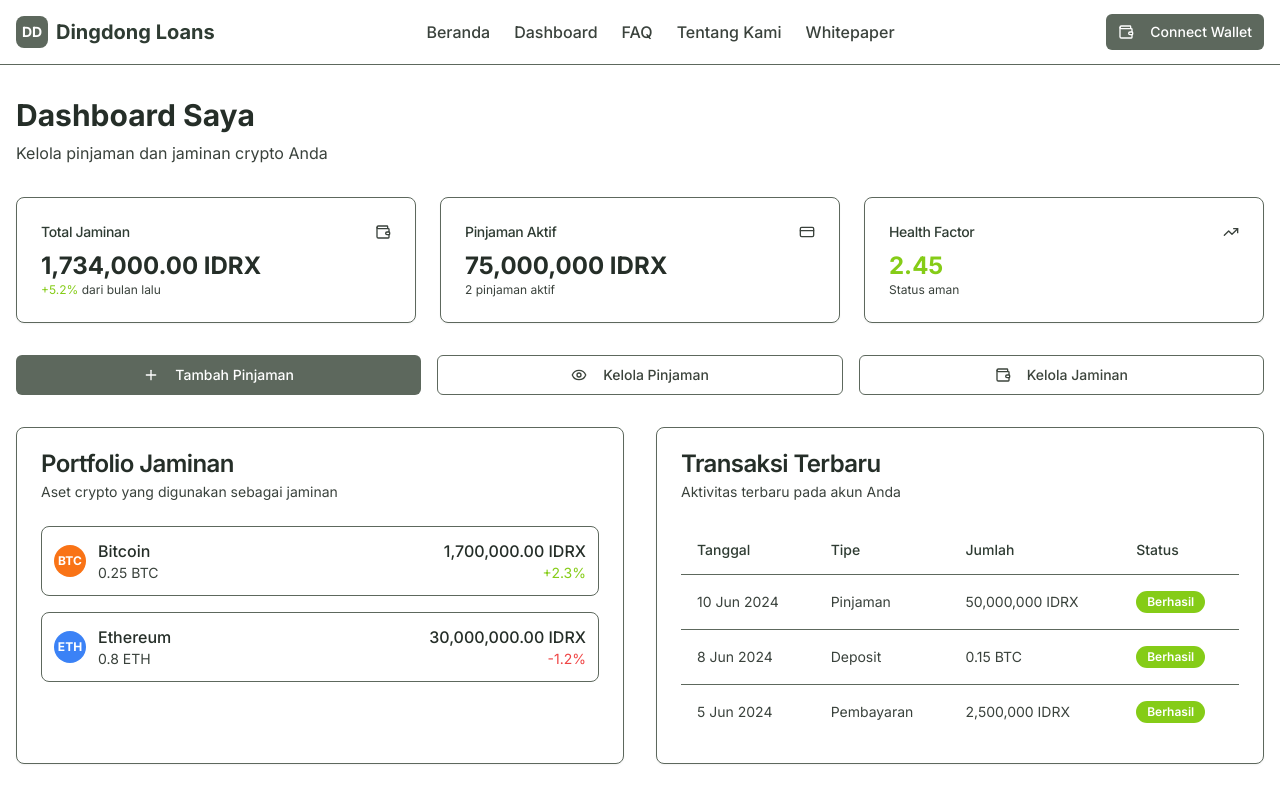
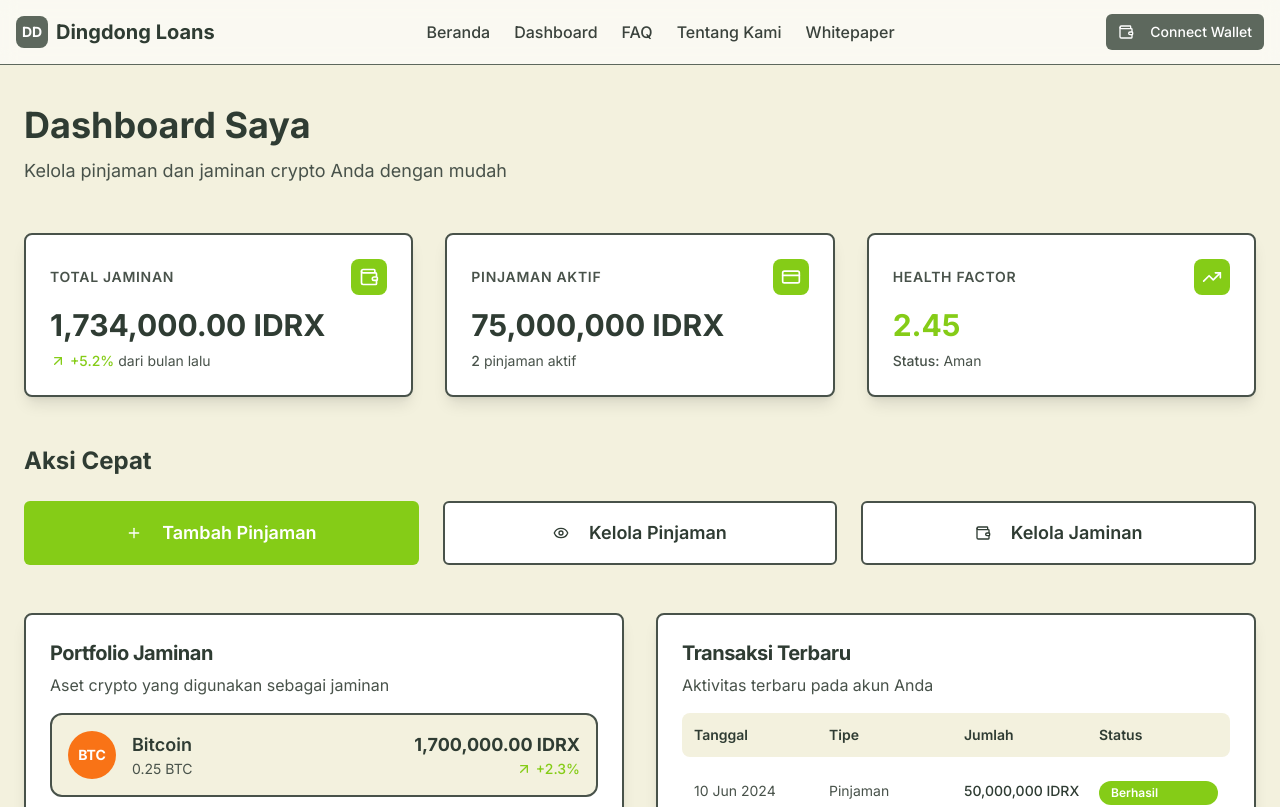
Before and after one commit to leeCode83/dingding-mockup-web, a React (Vite) app: page /dashboard in a window 1280 px wide. Shown: the top 807 px of the page. Built offline with nearby package versions, Linux system fonts and the light colour scheme.

Commit message:
Refactor Dashboard UI with new color scheme and improved styling
Co-authored-by: leandro.halomoan <leandro.halomoan@binus.ac.id>

```diff
--- a/src/pages/Dashboard.tsx
+++ b/src/pages/Dashboard.tsx
@@ -1,12 +1,10 @@
 import { Button } from "@/components/ui/button";
 import { Card, CardContent, CardDescription, CardHeader, CardTitle } from "@/components/ui/card";
-import { Badge } from "@/components/ui/badge";
-import { Table, TableBody, TableCell, TableHead, TableHeader, TableRow } from "@/components/ui/table";
 import { Link } from "react-router-dom";
 import Navbar from "@/components/Navbar";
 import Footer from "@/components/Footer";
 import SkeletonLoader from "@/components/SkeletonLoader";
-import { TrendingUp, Wallet, CreditCard, Plus, Eye } from "lucide-react";
+import { TrendingUp, Wallet, CreditCard, Plus, Eye, ArrowUpRight, ArrowDownRight } from "lucide-react";
 import { useState, useEffect } from "react";
 
 const Dashboard = () => {
@@ -18,117 +16,166 @@ const Dashboard = () => {
   }, []);
 
   return (
-    <div className="min-h-screen bg-background">
+    <div className="min-h-screen" style={{ backgroundColor: '#F3F1DE' }}>
       <Navbar />
 
-      <div className="container mx-auto px-4 py-8">
-        <div className="mb-8">
-          <h1 className="text-3xl font-bold mb-2 text-forest-green-800">Dashboard Saya</h1>
-          <p className="text-forest-green-600">Kelola pinjaman dan jaminan crypto Anda</p>
+      <div className="container mx-auto px-6 py-10">
+        {/* Header Section */}
+        <div className="mb-12">
+          <h1 className="text-4xl font-bold mb-3" style={{ color: '#2F3C33' }}>Dashboard Saya</h1>
+          <p className="text-lg" style={{ color: '#48524A' }}>Kelola pinjaman dan jaminan crypto Anda dengan mudah</p>
         </div>
 
         {/* Stats Overview */}
         {loading ? (
           <SkeletonLoader type="stats" />
         ) : (
-          <div className="grid grid-cols-1 md:grid-cols-3 gap-6 mb-8">
-            <Card className="border-sage-green-500">
-              <CardHeader className="flex flex-row items-center justify-between space-y-0 pb-2">
-                <CardTitle className="text-sm font-medium text-forest-green-700">Total Jaminan</CardTitle>
-                <Wallet className="h-4 w-4 text-forest-green-600" />
+          <div className="grid grid-cols-1 md:grid-cols-3 gap-8 mb-12">
+            <Card className="bg-white shadow-lg border-2" style={{ borderColor: '#48524A' }}>
+              <CardHeader className="pb-3">
+                <div className="flex items-center justify-between">
+                  <CardTitle className="text-sm font-semibold uppercase tracking-wider" style={{ color: '#48524A' }}>
+                    Total Jaminan
+                  </CardTitle>
+                  <div className="p-2 rounded-lg" style={{ backgroundColor: '#85CC17' }}>
+                    <Wallet className="h-5 w-5 text-white" />
+                  </div>
+                </div>
               </CardHeader>
-              <CardContent>
-                <div className="text-2xl font-bold text-forest-green-800">1,734,000.00 IDRX</div>
-                <p className="text-xs text-forest-green-600">
-                  <span className="text-lime-green-500">+5.2%</span> dari bulan lalu
-                </p>
+              <CardContent className="pt-0">
+                <div className="text-3xl font-bold mb-2" style={{ color: '#2F3C33' }}>
+                  1,734,000.00 IDRX
+                </div>
+                <div className="flex items-center text-sm">
+                  <ArrowUpRight className="h-4 w-4 mr-1" style={{ color: '#85CC17' }} />
+                  <span style={{ color: '#85CC17' }} className="font-medium">+5.2%</span>
+                  <span style={{ color: '#48524A' }} className="ml-1">dari bulan lalu</span>
+                </div>
               </CardContent>
             </Card>
-            <Card className="border-sage-green-500">
-              <CardHeader className="flex flex-row items-center justify-between space-y-0 pb-2">
-                <CardTitle className="text-sm font-medium text-forest-green-700">Pinjaman Aktif</CardTitle>
-                <CreditCard className="h-4 w-4 text-forest-green-600" />
+
+            <Card className="bg-white shadow-lg border-2" style={{ borderColor: '#48524A' }}>
+              <CardHeader className="pb-3">
+                <div className="flex items-center justify-between">
+                  <CardTitle className="text-sm font-semibold uppercase tracking-wider" style={{ color: '#48524A' }}>
+                    Pinjaman Aktif
+                  </CardTitle>
+                  <div className="p-2 rounded-lg" style={{ backgroundColor: '#85CC17' }}>
+                    <CreditCard className="h-5 w-5 text-white" />
+                  </div>
+                </div>
               </CardHeader>
-              <CardContent>
-                <div className="text-2xl font-bold text-forest-green-800">75,000,000 IDRX</div>
-                <p className="text-xs text-forest-green-600">2 pinjaman aktif</p>
+              <CardContent className="pt-0">
+                <div className="text-3xl font-bold mb-2" style={{ color: '#2F3C33' }}>
+                  75,000,000 IDRX
+                </div>
+                <div className="text-sm" style={{ color: '#48524A' }}>
+                  <span className="font-medium">2</span> pinjaman aktif
+                </div>
               </CardContent>
             </Card>
-            <Card className="border-sage-green-500">
-              <CardHeader className="flex flex-row items-center justify-between space-y-0 pb-2">
-                <CardTitle className="text-sm font-medium text-forest-green-700">Health Factor</CardTitle>
-                <TrendingUp className="h-4 w-4 text-forest-green-600" />
+
+            <Card className="bg-white shadow-lg border-2" style={{ borderColor: '#48524A' }}>
+              <CardHeader className="pb-3">
+                <div className="flex items-center justify-between">
+                  <CardTitle className="text-sm font-semibold uppercase tracking-wider" style={{ color: '#48524A' }}>
+                    Health Factor
+                  </CardTitle>
+                  <div className="p-2 rounded-lg" style={{ backgroundColor: '#85CC17' }}>
+                    <TrendingUp className="h-5 w-5 text-white" />
+                  </div>
+                </div>
               </CardHeader>
-              <CardContent>
-                <div className="text-2xl font-bold text-lime-green-500">2.45</div>
-                <p className="text-xs text-forest-green-600">Status aman</p>
+              <CardContent className="pt-0">
+                <div className="text-3xl font-bold mb-2" style={{ color: '#85CC17' }}>
+                  2.45
+                </div>
+                <div className="text-sm" style={{ color: '#48524A' }}>
+                  <span className="font-medium">Status:</span> Aman
+                </div>
               </CardContent>
             </Card>
           </div>
         )}
 
         {/* Quick Actions */}
-        <div className="grid grid-cols-1 md:grid-cols-3 gap-4 mb-8">
-          <Link to="/apply">
-            <Button className="w-full">
-              <Plus className="w-4 h-4 mr-2" />
+        <div className="mb-12">
+          <h2 className="text-2xl font-bold mb-6" style={{ color: '#2F3C33' }}>Aksi Cepat</h2>
+          <div className="grid grid-cols-1 md:grid-cols-3 gap-6">
+            <Link to="/apply" className="block">
+              <Button className="w-full h-16 text-lg font-semibold" style={{ backgroundColor: '#85CC17' }}>
+                <Plus className="w-5 h-5 mr-3" />
                 Tambah Pinjaman
               </Button>
             </Link>
-          <Link to="/loans">
-            <Button variant="outline" className="w-full">
-              <Eye className="w-4 h-4 mr-2" />
+            <Link to="/loans" className="block">
+              <Button variant="outline" className="w-full h-16 text-lg font-semibold bg-white border-2"
+                style={{ borderColor: '#48524A', color: '#2F3C33' }}>
+                <Eye className="w-5 h-5 mr-3" />
                 Kelola Pinjaman
               </Button>
             </Link>
-          <Link to="/manage-collateral">
-            <Button variant="outline" className="w-full">
-              <Wallet className="w-4 h-4 mr-2" />
+            <Link to="/manage-collateral" className="block">
+              <Button variant="outline" className="w-full h-16 text-lg font-semibold bg-white border-2"
+                style={{ borderColor: '#48524A', color: '#2F3C33' }}>
+                <Wallet className="w-5 h-5 mr-3" />
                 Kelola Jaminan
               </Button>
             </Link>
           </div>
+        </div>
 
         <div className="grid grid-cols-1 lg:grid-cols-2 gap-8">
           {/* Portfolio Overview */}
-          <Card className="border-sage-green-500">
-            <CardHeader>
-              <CardTitle className="text-forest-green-800">Portfolio Jaminan</CardTitle>
-              <CardDescription className="text-forest-green-600">Aset crypto yang digunakan sebagai jaminan</CardDescription>
+          <Card className="bg-white shadow-lg border-2" style={{ borderColor: '#48524A' }}>
+            <CardHeader className="pb-4">
+              <CardTitle className="text-xl font-bold" style={{ color: '#2F3C33' }}>Portfolio Jaminan</CardTitle>
+              <CardDescription className="text-base" style={{ color: '#48524A' }}>
+                Aset crypto yang digunakan sebagai jaminan
+              </CardDescription>
             </CardHeader>
             <CardContent>
               {loading ? (
                 <SkeletonLoader type="card" />
               ) : (
                 <div className="space-y-4">
-                  <div className="flex items-center justify-between p-3 border border-sage-green-500 rounded-lg">
-                    <div className="flex items-center space-x-3">
-                      <div className="w-8 h-8 bg-orange-500 rounded-full flex items-center justify-center">
-                        <span className="text-white text-xs font-bold">BTC</span>
+                  <div className="flex items-center justify-between p-4 rounded-xl border-2"
+                    style={{ borderColor: '#48524A', backgroundColor: '#F3F1DE' }}>
+                    <div className="flex items-center space-x-4">
+                      <div className="w-12 h-12 bg-orange-500 rounded-full flex items-center justify-center">
+                        <span className="text-white text-sm font-bold">BTC</span>
                       </div>
                       <div>
-                        <p className="font-medium text-forest-green-800">Bitcoin</p>
-                        <p className="text-sm text-forest-green-600">0.25 BTC</p>
+                        <p className="font-semibold text-lg" style={{ color: '#2F3C33' }}>Bitcoin</p>
+                        <p className="text-sm" style={{ color: '#48524A' }}>0.25 BTC</p>
                       </div>
                     </div>
                     <div className="text-right">
-                      <p className="font-medium text-forest-green-800">1,700,000.00 IDRX</p>
-                      <p className="text-sm text-lime-green-500">+2.3%</p>
+                      <p className="font-bold text-lg" style={{ color: '#2F3C33' }}>1,700,000.00 IDRX</p>
+                      <div className="flex items-center justify-end">
+                        <ArrowUpRight className="h-4 w-4 mr-1" style={{ color: '#85CC17' }} />
+                        <p className="text-sm font-medium" style={{ color: '#85CC17' }}>+2.3%</p>
                       </div>
                     </div>
-                  <div className="flex items-center justify-between p-3 border border-sage-green-500 rounded-lg">
-                    <div className="flex items-center space-x-3">
-                      <div className="w-8 h-8 bg-blue-500 rounded-full flex items-center justify-center">
-                        <span className="text-white text-xs font-bold">ETH</span>
+                  </div>
+
+                  <div className="flex items-center justify-between p-4 rounded-xl border-2"
+                    style={{ borderColor: '#48524A', backgroundColor: '#F3F1DE' }}>
+                    <div className="flex items-center space-x-4">
+                      <div className="w-12 h-12 bg-blue-500 rounded-full flex items-center justify-center">
+                        <span className="text-white text-sm font-bold">ETH</span>
                       </div>
                       <div>
-                        <p className="font-medium text-forest-green-800">Ethereum</p>
-                        <p className="text-sm text-forest-green-600">0.8 ETH</p>
+                        <p className="font-semibold text-lg" style={{ color: '#2F3C33' }}>Ethereum</p>
+                        <p className="text-sm" style={{ color: '#48524A' }}>0.8 ETH</p>
                       </div>
                     </div>
                     <div className="text-right">
-                      <p className="font-medium text-forest-green-800">30,000,000.00 IDRX</p>
-                      <p className="text-sm text-red-500">-1.2%</p>
+                      <p className="font-bold text-lg" style={{ color: '#2F3C33' }}>30,000,000.00 IDRX</p>
+                      <div className="flex items-center justify-end">
+                        <ArrowDownRight className="h-4 w-4 mr-1 text-red-500" />
+                        <p className="text-sm font-medium text-red-500">-1.2%</p>
+                      </div>
                     </div>
                   </div>
                 </div>
@@ -137,45 +184,62 @@ const Dashboard = () => {
           </Card>
 
           {/* Recent Transactions */}
-          <Card className="border-sage-green-500">
-            <CardHeader>
-              <CardTitle className="text-forest-green-800">Transaksi Terbaru</CardTitle>
-              <CardDescription className="text-forest-green-600">Aktivitas terbaru pada akun Anda</CardDescription>
+          <Card className="bg-white shadow-lg border-2" style={{ borderColor: '#48524A' }}>
+            <CardHeader className="pb-4">
+              <CardTitle className="text-xl font-bold" style={{ color: '#2F3C33' }}>Transaksi Terbaru</CardTitle>
+              <CardDescription className="text-base" style={{ color: '#48524A' }}>
+                Aktivitas terbaru pada akun Anda
+              </CardDescription>
             </CardHeader>
             <CardContent>
               {loading ? (
                 <SkeletonLoader type="table" />
               ) : (
-                <Table>
-                  <TableHeader>
-                    <TableRow className="border-sage-green-500">
-                      <TableHead className="text-forest-green-700">Tanggal</TableHead>
-                      <TableHead className="text-forest-green-700">Tipe</TableHead>
-                      <TableHead className="text-forest-green-700">Jumlah</TableHead>
-                      <TableHead className="text-forest-green-700">Status</TableHead>
-                    </TableRow>
-                  </TableHeader>
-                  <TableBody>
-                    <TableRow className="border-sage-green-500">
-                      <TableCell className="text-forest-green-600">10 Jun 2024</TableCell>
-                      <TableCell className="text-forest-green-600">Pinjaman</TableCell>
-                      <TableCell className="text-forest-green-600">50,000,000 IDRX</TableCell>
-                      <TableCell><Badge variant="default" className="bg-lime-green-500 text-white">Berhasil</Badge></TableCell>
-                    </TableRow>
-                    <TableRow className="border-sage-green-500">
-                      <TableCell className="text-forest-green-600">8 Jun 2024</TableCell>
-                      <TableCell className="text-forest-green-600">Deposit</TableCell>
-                      <TableCell className="text-forest-green-600">0.15 BTC</TableCell>
-                      <TableCell><Badge variant="default" className="bg-lime-green-500 text-white">Berhasil</Badge></TableCell>
-                    </TableRow>
-                    <TableRow className="border-sage-green-500">
-                      <TableCell className="text-forest-green-600">5 Jun 2024</TableCell>
-                      <TableCell className="text-forest-green-600">Pembayaran</TableCell>
-                      <TableCell className="text-forest-green-600">2,500,000 IDRX</TableCell>
-                      <TableCell><Badge variant="default" className="bg-lime-green-500 text-white">Berhasil</Badge></TableCell>
-                    </TableRow>
-                  </TableBody>
-                </Table>
+                <div className="space-y-3">
+                  <div className="grid grid-cols-4 gap-4 p-3 rounded-lg font-semibold text-sm"
+                    style={{ backgroundColor: '#F3F1DE', color: '#2F3C33' }}>
+                    <span>Tanggal</span>
+                    <span>Tipe</span>
+                    <span>Jumlah</span>
+                    <span>Status</span>
+                  </div>
+
+                                                         <div className="grid grid-cols-4 gap-4 p-3 border-b" style={{ borderColor: '#F3F1DE' }}>
+                      <span className="text-sm" style={{ color: '#48524A' }}>10 Jun 2024</span>
+                      <span className="text-sm" style={{ color: '#48524A' }}>Pinjaman</span>
+                      <span className="text-sm font-medium" style={{ color: '#2F3C33' }}>50,000,000 IDRX</span>
+                      <span
+                        className="inline-flex items-center rounded-full px-3 py-1 text-xs font-semibold text-white"
+                        style={{ backgroundColor: '#85CC17' }}
+                      >
+                        Berhasil
+                      </span>
+                    </div>
+
+                    <div className="grid grid-cols-4 gap-4 p-3 border-b" style={{ borderColor: '#F3F1DE' }}>
+                      <span className="text-sm" style={{ color: '#48524A' }}>8 Jun 2024</span>
+                      <span className="text-sm" style={{ color: '#48524A' }}>Deposit</span>
+                      <span className="text-sm font-medium" style={{ color: '#2F3C33' }}>0.15 BTC</span>
+                      <span
+                        className="inline-flex items-center rounded-full px-3 py-1 text-xs font-semibold text-white"
+                        style={{ backgroundColor: '#85CC17' }}
+                      >
+                        Berhasil
+                      </span>
+                    </div>
+
+                    <div className="grid grid-cols-4 gap-4 p-3">
+                      <span className="text-sm" style={{ color: '#48524A' }}>5 Jun 2024</span>
+                      <span className="text-sm" style={{ color: '#48524A' }}>Pembayaran</span>
+                      <span className="text-sm font-medium" style={{ color: '#2F3C33' }}>2,500,000 IDRX</span>
+                      <span
+                        className="inline-flex items-center rounded-full px-3 py-1 text-xs font-semibold text-white"
+                        style={{ backgroundColor: '#85CC17' }}
+                      >
+                        Berhasil
+                      </span>
+                    </div>
+                </div>
               )}
             </CardContent>
           </Card>
```
Lines whose indentation alone changed are shown as unchanged.
